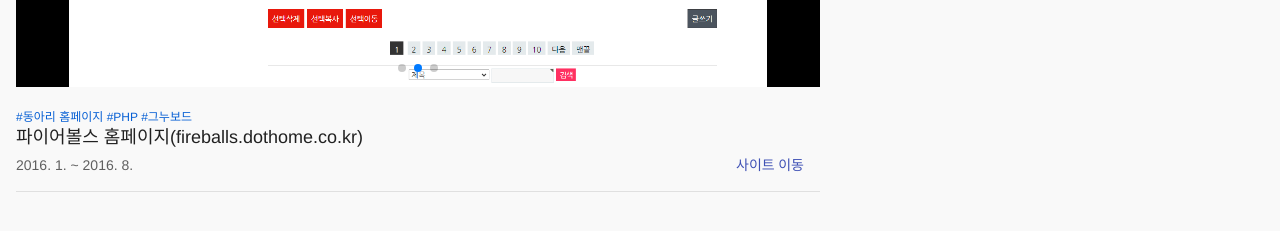
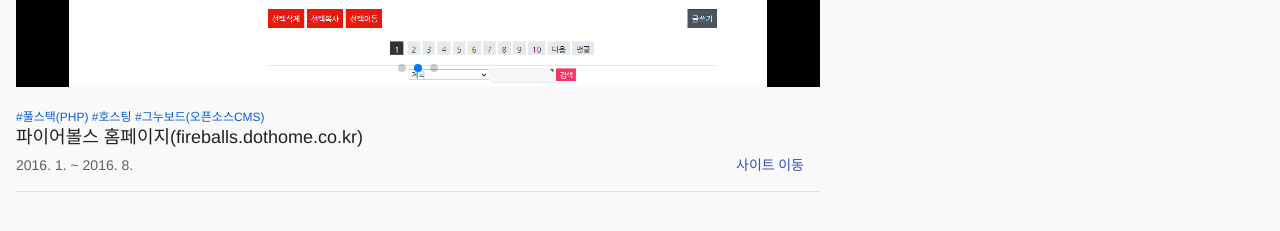
Before and after one commit to Teskamo/portfolio, a Jekyll site: the page built from project/fireballs.markdown, in a window 1280 px wide. Shown: the part 445-676 px from the top of the page. Built offline with Jekyll 4.4.1, drawn with Linux system fonts in a browser that asks for light colours.

Commit message:
프로젝트 내용 수정

```diff
--- a/project/fireballs.markdown
+++ b/project/fireballs.markdown
@@ -3,9 +3,9 @@
 carousel1: "carousel-fireballs1.png"
 carousel2: "carousel-fireballs2.png"
 carousel3: "carousel-fireballs3.png"
-tag1: "#동아리 홈페이지"
-tag2: "#PHP"
-tag3: "#그누보드"
+tag1: "#풀스택(PHP)"
+tag2: "#호스팅"
+tag3: "#그누보드(오픈소스CMS)"
 title: "파이어볼스 홈페이지(fireballs.dothome.co.kr)"
 regdate: "2016. 1. ~ 2016. 8."
 href: "http://fireballs.dothome.co.kr"
--- a/project/icd.markdown
+++ b/project/icd.markdown
@@ -4,8 +4,8 @@
 carousel2: "carousel-icd2.png"
 carousel3: "carousel-icd3.png"
 tag1: "#디자인 설계"
-tag2: "#풀스택"
-tag3: "#Vbscript"
+tag2: "#풀스택(ASP)"
+tag3: "#OpenAPI"
 title: "의왕아이시디(http://www.uicd.co.kr)"
 regdate: "2019. 8. ~ 2019. 11."
 href: "http://www.uicd.co.kr"
--- a/project/reviewnavi.markdown
+++ b/project/reviewnavi.markdown
@@ -3,9 +3,9 @@
 carousel1: "carousel-reviewnavi1.png"
 carousel2: "carousel-reviewnavi2.png"
 carousel3: "carousel-reviewnavi3.png"
-tag1: "#유저페이지 개발"
-tag2: "#멀티필터 개발"
-tag3: "#SNS 마케팅 플랫폼"
+tag1: "#SNS 마케팅 플랫폼"
+tag2: "#유저페이지 개발"
+tag3: "#멀티필터 개발"
 title: "리뷰나비(http://www.reviewnavi.co.kr)"
 regdate: "2018. 11. ~ 2019. 5."
 href: "http://www.reviewnavi.co.kr"
```
